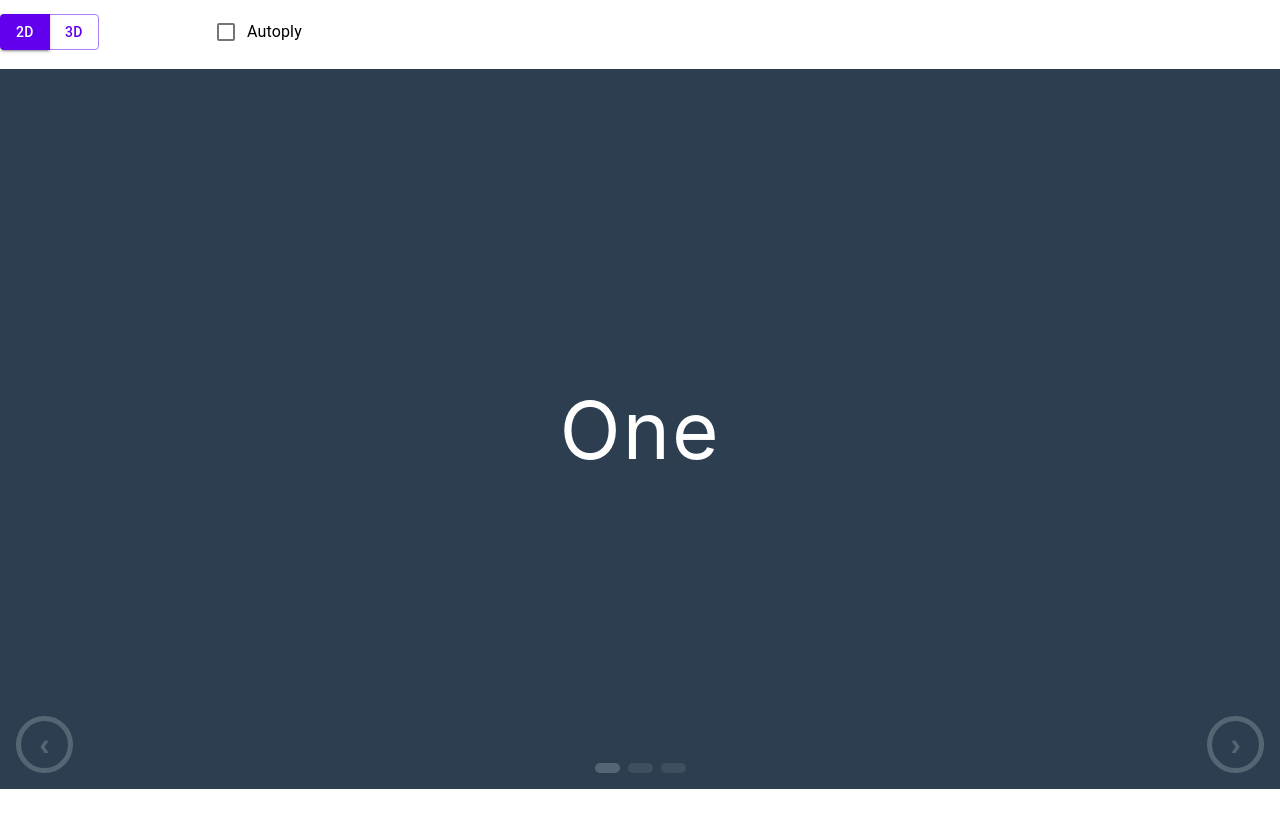
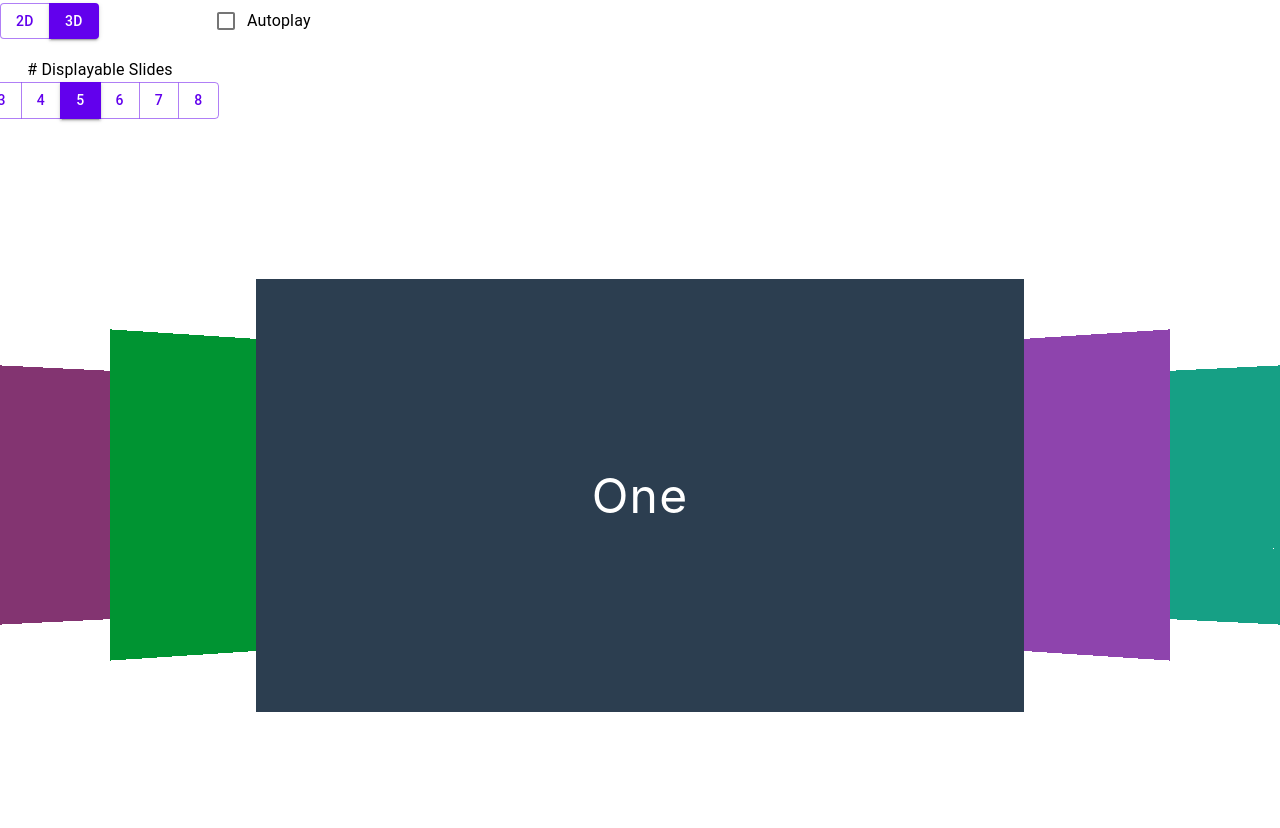
Before and after one commit to ThatTokenGirl/react-carousel-demo, a React (Create React App) app: page / in a window 1280 px wide. Shown: the top 828 px of the page. Before the commit the page ends 800 px from the top, so only its background shows below. Built offline with nearby package versions, Linux system fonts and the light colour scheme.

Commit message:
Add 3d carousel renderer

```diff
--- a/src/App.tsx
+++ b/src/App.tsx
@@ -6,42 +6,45 @@ import {
   ThemeProvider,
 } from "@material-ui/core";
 import React, { useState } from "react";
-import theme from "./theme";
 import "./App.css";
 import {
   AutoScroll,
   BackButton,
-  Carousel2d,
+  Carousel,
   CarouselItem,
+  CarouselRenderer2d,
+  CarouselRenderer3d,
   NextButton,
 } from "./carousel";
 import { NavigationButtonCollectionComponent } from "./carousel/carousel-controls/navigation-button-collection/navigation-button-collection.component";
 import { InfiniteCarouselControllerContext } from "./carousel/carousel.context";
+import theme from "./theme";
 
 type AppState = {
   renderer: "2d" | "3d";
   autoplay: boolean;
+  displayableFor3d: number;
 };
 
 function App() {
   const [state, setState] = useState<AppState>({
-    renderer: "2d",
+    renderer: "3d",
     autoplay: false,
+    displayableFor3d: 5,
   });
 
   const merge = (partial: Partial<AppState>) => {
     setState({ ...state, ...partial });
   };
 
-  const controls = [];
-
-  if (state.autoplay) controls.push(<AutoScroll duration={3000}></AutoScroll>);
-
-  controls.push(<BackButton>&lsaquo;</BackButton>);
-  controls.push(
-    <NavigationButtonCollectionComponent></NavigationButtonCollectionComponent>
-  );
-  controls.push(<NextButton>&rsaquo;</NextButton>);
+  const renderer =
+    state.renderer === "2d" ? (
+      <CarouselRenderer2d></CarouselRenderer2d>
+    ) : (
+      <CarouselRenderer3d
+        displayable={state.displayableFor3d}
+      ></CarouselRenderer3d>
+    );
 
   return (
     <ThemeProvider theme={theme}>
@@ -69,10 +72,36 @@ function App() {
             onChange={() => merge({ autoplay: !state.autoplay })}
           />
         }
-        label="Autoply"
+        label="Autoplay"
       />
+      {state.renderer === "3d" && (
+        <FormControlLabel
+          className="slide-selector"
+          control={
+            <ButtonGroup>
+              {Array.from(Array(6)).map((_, index) => (
+                <Button
+                  key={index}
+                  color="primary"
+                  variant={
+                    state.displayableFor3d === index + 3
+                      ? "contained"
+                      : "outlined"
+                  }
+                  onClick={() => merge({ displayableFor3d: index + 3 })}
+                >
+                  {index + 3}
+                </Button>
+              ))}
+            </ButtonGroup>
+          }
+          label="# Displayable Slides"
+          labelPlacement="top"
+        />
+      )}
 
-      <Carousel2d controller={InfiniteCarouselControllerContext}>
+      <Carousel controller={InfiniteCarouselControllerContext}>
+        {renderer}
         <CarouselItem>
           <div className="item" style={{ backgroundColor: "#2c3e50" }}>
             One
@@ -88,8 +117,48 @@ function App() {
             Three
           </div>
         </CarouselItem>
-        {controls}
-      </Carousel2d>
+        <CarouselItem>
+          <div className="item" style={{ backgroundColor: "#fbc531" }}>
+            Four
+          </div>
+        </CarouselItem>
+        <CarouselItem>
+          <div className="item" style={{ backgroundColor: "#353b48" }}>
+            Five
+          </div>
+        </CarouselItem>
+        <CarouselItem>
+          <div className="item" style={{ backgroundColor: "#487eb0" }}>
+            Six
+          </div>
+        </CarouselItem>
+        <CarouselItem>
+          <div className="item" style={{ backgroundColor: "#e84118" }}>
+            Seven
+          </div>
+        </CarouselItem>
+        <CarouselItem>
+          <div className="item" style={{ backgroundColor: "#8c7ae6" }}>
+            Eight
+          </div>
+        </CarouselItem>
+        <CarouselItem>
+          <div className="item" style={{ backgroundColor: "#833471" }}>
+            Nine
+          </div>
+        </CarouselItem>
+        <CarouselItem>
+          <div className="item" style={{ backgroundColor: "#009432" }}>
+            Ten
+          </div>
+        </CarouselItem>
+        {state.autoplay && (
+          <AutoScroll key="autoplay" duration={3000}></AutoScroll>
+        )}
+        <BackButton key="back">&lsaquo;</BackButton>
+        <NavigationButtonCollectionComponent key="button-collection"></NavigationButtonCollectionComponent>
+        <NextButton key="next">&rsaquo;</NextButton>
+      </Carousel>
     </ThemeProvider>
   );
 }
--- a/src/carousel/index.tsx
+++ b/src/carousel/index.tsx
@@ -1,19 +1,31 @@
-import React, { FunctionComponent } from "react";
+import React, { FunctionComponent, PropsWithChildren } from "react";
 import { Carousel, CarouselProps } from "./carousel.component";
-import { CarouselRenderer2d } from "./renderers";
+import {
+  CarouselRenderer2d,
+  CarouselRenderer3d,
+  CarouselRendererProps,
+} from "./renderers";
+export * from "./carousel-controls";
 export * from "./carousel-item/carousel-item.component";
 export * from "./carousel.component";
-export * from "./carousel-controls";
 export * from "./renderers";
 
-export const Carousel2d: FunctionComponent<CarouselProps> = ({
+export const Carousel2d = createCarousel(CarouselRenderer2d);
+export const Carousel3d = createCarousel(CarouselRenderer3d);
+
+function createCarousel<RProps extends CarouselRendererProps>(
+  Renderer: React.ComponentType<RProps>
+): FunctionComponent<RProps> {
+  return ({
     controller,
     children,
-}) => {
+    ...rendererProps
+  }: PropsWithChildren<RProps & CarouselProps>) => {
     const nodes = [
-    <CarouselRenderer2d></CarouselRenderer2d>,
+      <Renderer key="renderer" {...(rendererProps as RProps)}></Renderer>,
       ...React.Children.toArray(children),
     ];
 
     return <Carousel controller={controller}>{nodes}</Carousel>;
   };
+}
--- a/src/carousel/renderers/carousel-renderer.ts
+++ b/src/carousel/renderers/carousel-renderer.ts
@@ -3,9 +3,9 @@ import { CarouselContext } from "../carousel.context";
 
 export type CarouselRendererProps = {};
 
-export abstract class CarouselRenderer extends Component<
-  CarouselRendererProps
-> {
+export abstract class CarouselRenderer<
+  T extends CarouselRendererProps = CarouselRendererProps
+> extends Component<T> {
   static contextType = CarouselContext;
 
   context!: ContextType<typeof CarouselContext>;
--- a/src/carousel/renderers/index.ts
+++ b/src/carousel/renderers/index.ts
@@ -1,2 +1,3 @@
 export * from "./carousel-renderer";
 export * from "./renderer-2d/renderer-2d.component";
+export * from "./renderer-3d/renderer-3d.component";
--- /dev/null
+++ b/src/carousel/renderers/renderer-3d/renderer-3d.animation.scss
@@ -0,0 +1,22 @@
+.carousel_3d {
+  .slide-enter,
+  .slide-exit {
+    transition: all 500ms ease-in;
+  }
+
+  .slide-enter {
+    opacity: 0;
+  }
+
+  .slide-enter-active {
+    opacity: 1;
+  }
+
+  .slide-exit {
+    opacity: 1;
+  }
+
+  .slide-exit-active {
+    opacity: 0;
+  }
+}
--- /dev/null
+++ b/src/carousel/renderers/renderer-3d/renderer-3d.component.tsx
@@ -0,0 +1,125 @@
+import React from "react";
+import { CSSTransition, TransitionGroup } from "react-transition-group";
+import { CarouselRenderer } from "../carousel-renderer";
+import "./renderer-3d.animation.scss";
+import styles from "./renderer-3d.module.scss";
+
+export type CarouselRenderer3dProps = {
+  displayable?: number;
+};
+
+export class CarouselRenderer3d extends CarouselRenderer<
+  CarouselRenderer3dProps
+> {
+  private _positionZero = 0;
+
+  render() {
+    const controller = this.context;
+    const { displayable = 5 } = this.props;
+
+    if (this.context.action === "forward") {
+      this._positionZero++;
+    } else if (this.context.action === "back") {
+      this._positionZero--;
+    }
+
+    const transitions = createOrder(this._positionZero, displayable)
+      .map((offset) => ({
+        offset,
+        displayPosition:
+          displayable % 2 === 1 ? offset : offset <= 0 ? offset - 1 : offset,
+        child: controller.itemAtOffset(offset),
+      }))
+      .filter((x) => x.child)
+      .filter(
+        ({ child }, index, array) =>
+          array.findIndex((x) => x.child.key === child.key) === index
+      )
+      .map(({ displayPosition, child }) => {
+        const baseSize = 1 - (displayable - 1) / displayable / 2;
+        const slideSize =
+          baseSize * (1 - Math.abs(displayPosition) / displayable);
+        const numberOfSideItems = Math.floor(displayable / 2);
+
+        let translate = 0;
+        if (displayable !== 0 && displayable % 2 === 0) {
+          const centerWidthPercentage = 1 / (displayable * 2);
+          const startTranslate = baseSize - centerWidthPercentage;
+
+          translate =
+            (startTranslate * (numberOfSideItems - Math.abs(displayPosition))) /
+            numberOfSideItems;
+        } else if (displayable % 2 === 1) {
+          translate =
+            ((1 - baseSize) * (numberOfSideItems - Math.abs(displayPosition))) /
+            numberOfSideItems;
+        }
+
+        return (
+          <CSSTransition
+            in={true}
+            timeout={500}
+            key={child.key}
+            classNames="slide"
+          >
+            <div
+              className={styles.carousel_3d_slide}
+              key={`${child.key}-container`}
+              style={{
+                zIndex: displayable - Math.abs(displayPosition),
+                transformOrigin:
+                  displayPosition < 0
+                    ? "left"
+                    : displayPosition > 0
+                    ? "right"
+                    : "center",
+                transform: `
+                  rotateY(${
+                    (displayPosition * -45) / (Math.abs(displayPosition) || 1)
+                  }deg)
+                  scale(${slideSize})
+                  translateX(${
+                    -100 *
+                    (displayPosition / Math.abs(displayPosition || 1)) *
+                    translate
+                  }%)
+              `,
+              }}
+            >
+              {child}
+            </div>
+          </CSSTransition>
+        );
+      });
+
+    return (
+      <TransitionGroup
+        className={`carousel_3d ${styles.carousel_3d} ${controller.action}`}
+      >
+        {transitions}
+      </TransitionGroup>
+    );
+  }
+}
+
+function createOrder(zeroPosition: number, displayable: number) {
+  const startIndex = positiveMod(zeroPosition, displayable);
+  const maxOffset = Math.floor(displayable / 2);
+
+  const order = Array(displayable);
+  order[startIndex] = 0;
+
+  for (let i = 1; i <= maxOffset; i++) {
+    const leftIndex = positiveMod(startIndex - i, displayable);
+    const rightIndex = positiveMod(startIndex + i, displayable);
+
+    order[leftIndex] = i * -1;
+    order[rightIndex] = i;
+  }
+
+  return order;
+}
+
+function positiveMod(x: number, divisor: number) {
+  return ((x % divisor) + divisor) % divisor;
+}
--- /dev/null
+++ b/src/carousel/renderers/renderer-3d/renderer-3d.module.scss
@@ -0,0 +1,16 @@
+.carousel_3d {
+  position: relative;
+  width: 100%;
+  height: 100%;
+  perspective: 2000px;
+}
+
+.carousel_3d_slide {
+  position: absolute;
+  top: 0;
+  left: 0;
+  width: 100%;
+  height: 100%;
+
+  transition: all 500ms ease-in;
+}
--- a/src/index.css
+++ b/src/index.css
@@ -33,6 +33,10 @@ code {
   grid-column: 1 / -1;
 }
 
+.slide-selector {
+  grid-row: 2 / span 1;
+}
+
 .item {
   width: 100%;
   height: 100%;
```
Lines whose indentation alone changed are shown as unchanged.
